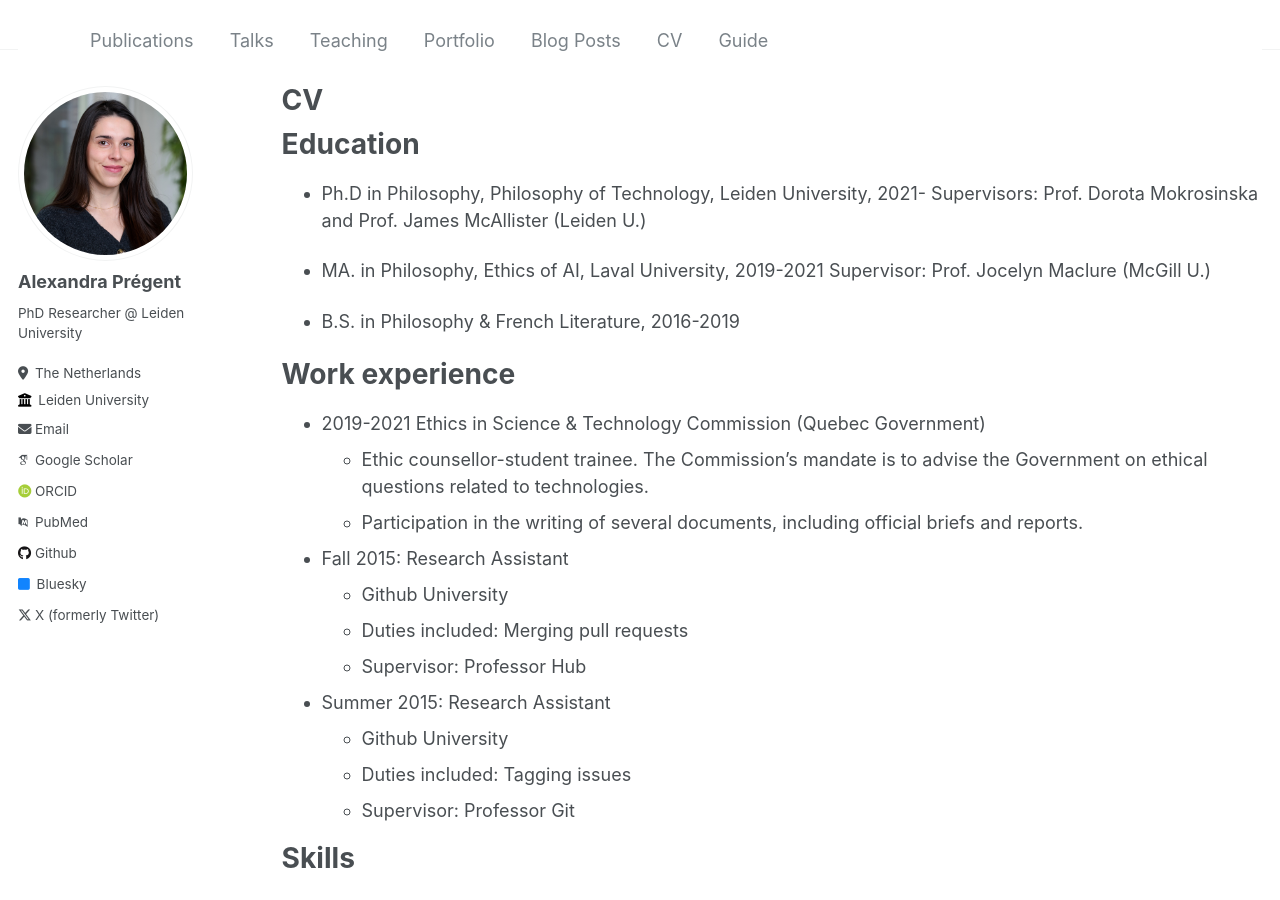
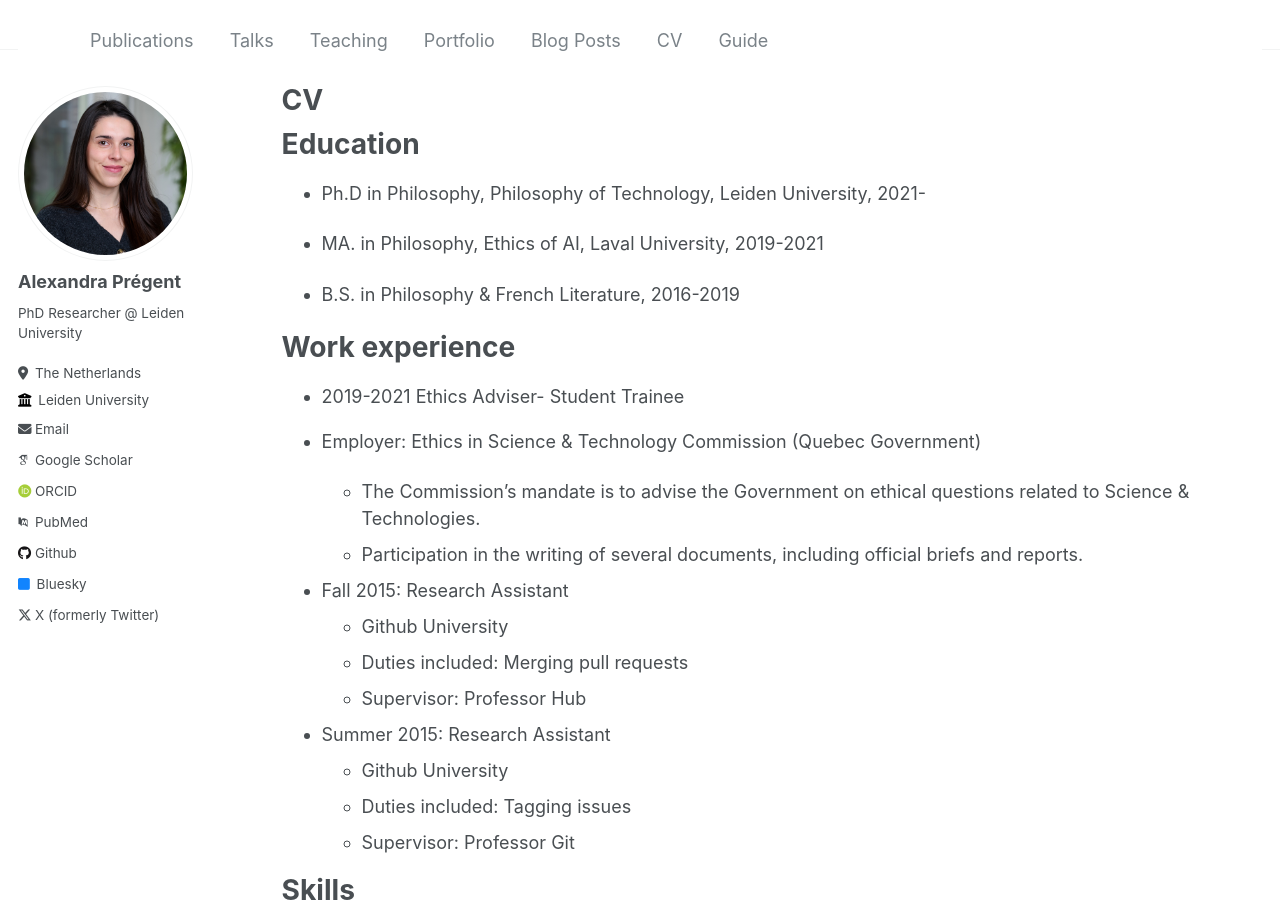
Before and after one commit to AlexandraPregent/AlexandraPregent.github.io, a Jekyll site: the page built from _pages/cv.md, in a window 1280 px wide and 900 px high. Built offline with Jekyll 4.4.1, drawn with Linux system fonts in a browser that asks for light colours; some web fonts are replaced.

Commit message:
Update cv.md

```diff
--- a/_pages/cv.md
+++ b/_pages/cv.md
@@ -12,17 +12,19 @@ redirect_from:
 Education
 ======
 * Ph.D in Philosophy, Philosophy of Technology, Leiden University, 2021-
-  Supervisors: Prof. Dorota Mokrosinska and Prof. James McAllister (Leiden U.)
+
 
 * MA. in Philosophy, Ethics of AI, Laval University, 2019-2021
-  Supervisor: Prof. Jocelyn Maclure (McGill U.)
+
 
 * B.S. in Philosophy & French Literature, 2016-2019
 
 Work experience
 ======
-* 2019-2021 Ethics in Science & Technology Commission (Quebec Government)
-  * Ethic counsellor-student trainee. The Commission's mandate is to advise the Government on ethical questions related to technologies.
+* 2019-2021 Ethics Adviser- Student Trainee
+* Employer: Ethics in Science & Technology Commission (Quebec Government)
+
+  * The Commission's mandate is to advise the Government on ethical questions related to Science & Technologies.
   * Participation in the writing of several documents, including official briefs and reports.
 
 * Fall 2015: Research Assistant
```
